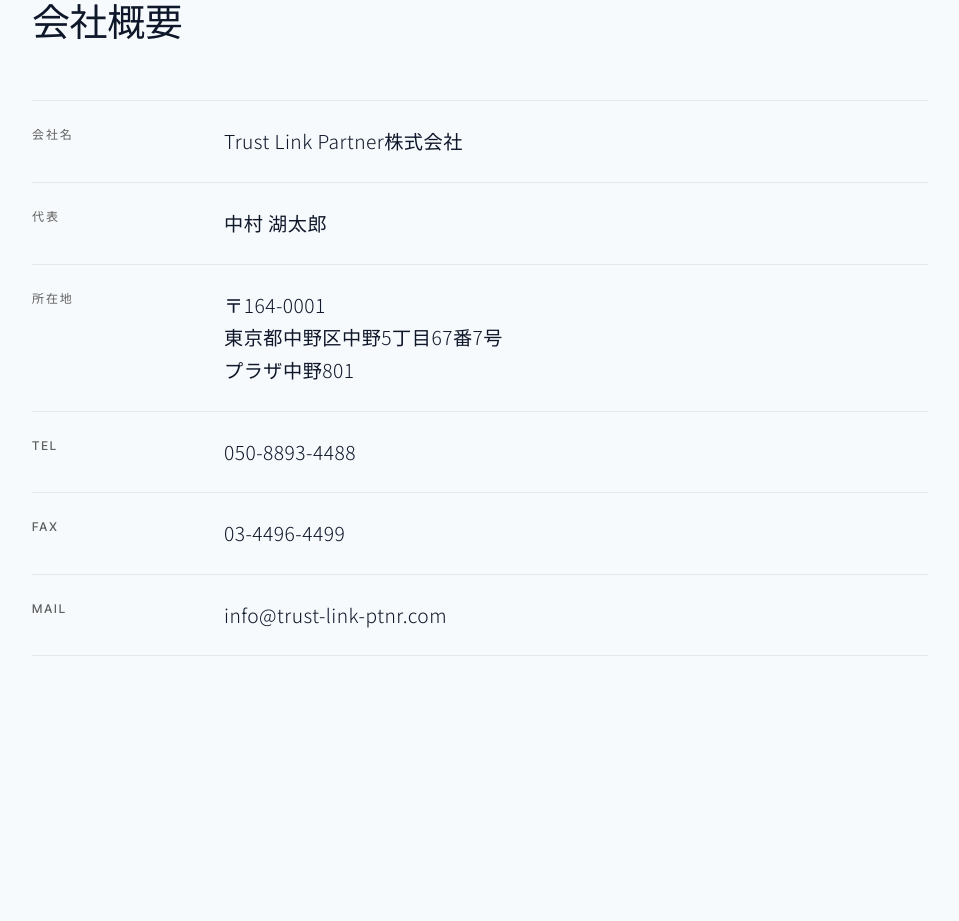
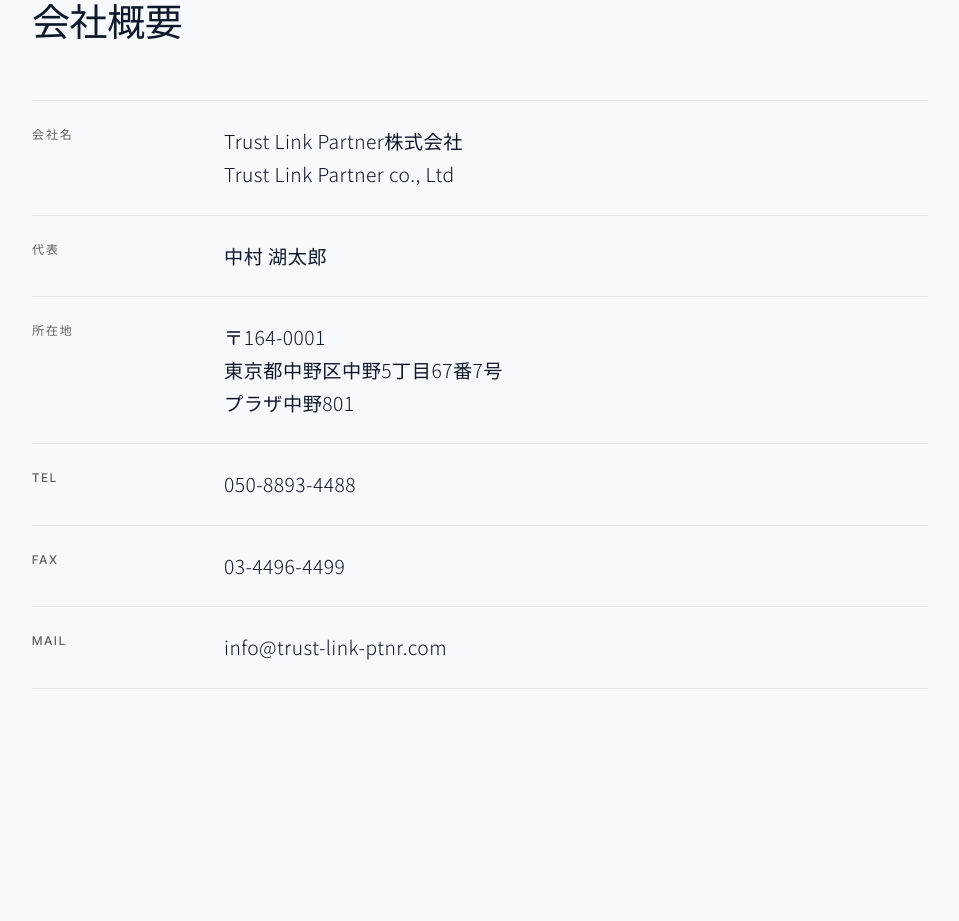
Before and after one commit to nakamura-del/trust-link-partner, a Next.js app: page /about in a window 1280 px wide. Shown: the part 3480-4401 px from the top of the page, without its empty margins (160-1119 px from the left). Built offline with nearby package versions, Linux system fonts and the light colour scheme.

Commit message:
feat: 会社名に英語表記を追加

```diff
--- a/app/about/page.tsx
+++ b/app/about/page.tsx
@@ -16,7 +16,7 @@ export const metadata: Metadata = {
 };
 
 const COMPANY_ROWS = [
-  { label: "会社名", value: "Trust Link Partner株式会社" },
+  { label: "会社名", value: "Trust Link Partner株式会社\nTrust Link Partner co., Ltd" },
   { label: "代表", value: "中村 湖太郎" },
   {
     label: "所在地",
```
